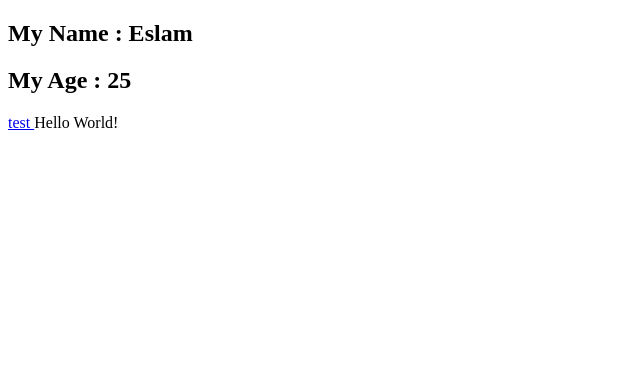
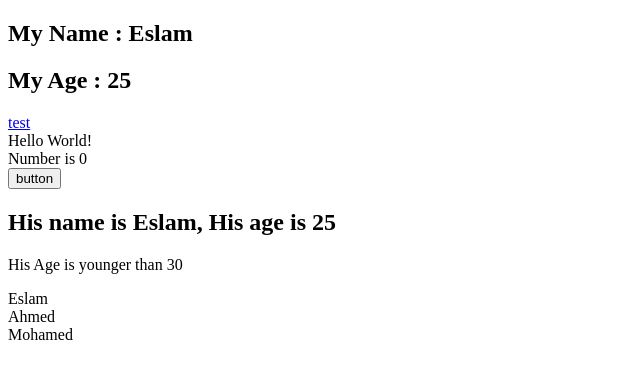
Before and after one commit to eslamabdelbasset1/vueJs-app, a plain HTML site: page index.html in a window 1280 px wide. Shown: the whole page, without its empty margins (0-640 px from the left). Drawn offline with nearby package versions, Linux system fonts and the light colour scheme.

Commit message:
add for loop and if condition

```diff
--- a/index.html
+++ b/index.html
@@ -6,17 +6,29 @@
           content="width=device-width, user-scalable=no, initial-scale=1.0, maximum-scale=1.0, minimum-scale=1.0">
     <meta http-equiv="X-UA-Compatible" content="ie=edge">
     <title>Learn Vue</title>
+    <script src="https://unpkg.com/vue@3/dist/vue.global.js"></script>
 </head>
 <body>
     <div id="app-root">
         <h2>My Name : {{name}}</h2>
         <h2>My Age : {{age}}</h2>
         <a :href="link">test </a>
+        <br>
+        <span>{{sayHi()}}</span>
+        <br>
+        <span>Number is {{ number }}</span>
+        <br>
+        <button v-on:click="testFun">button</button>
+        <br>
 
-        <span>{{sayHi()}}</span>
+        <h2>His name is {{name}}, His age is {{age}}</h2>
+        <p v-if="age < 30">His Age is younger than 30</p>
+        <p v-if="age > 30">His Age is older than 30</p>
+
+
+        <div v-for="(name, i) in students" :key="i">{{name}}</div>
     </div>
 
-<script src="https://unpkg.com/vue@3/dist/vue.global.js"></script>
 <script src="./script.js"></script>
 </body>
 </html>
--- a/script.js
+++ b/script.js
@@ -4,13 +4,21 @@ createApp({
     data(){
         return{
             name: "Eslam",
+            number: 0,
             age: "25",
             link: "https://google.com",
+
+            students: ["Eslam", "Ahmed", "Mohamed"],
         };
     },
     methods:{
         sayHi(){
             return "Hello World!";
         },
+        testFun(){
+            this.number++;
+        }
     },
+
+
 }).mount("#app-root");
```
